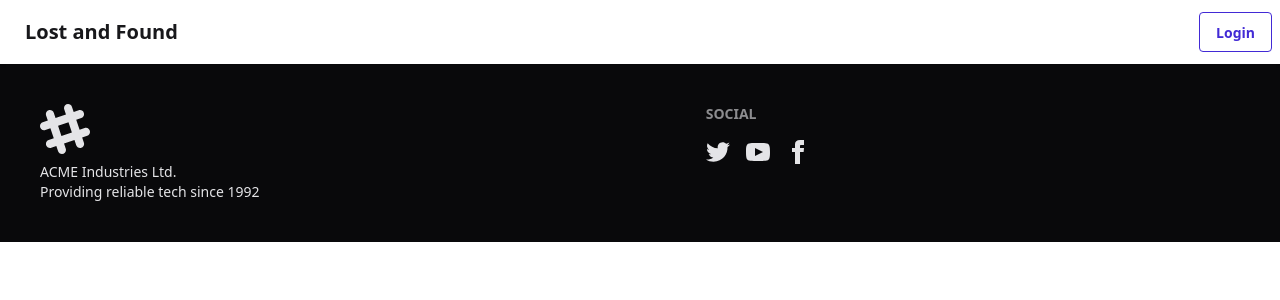
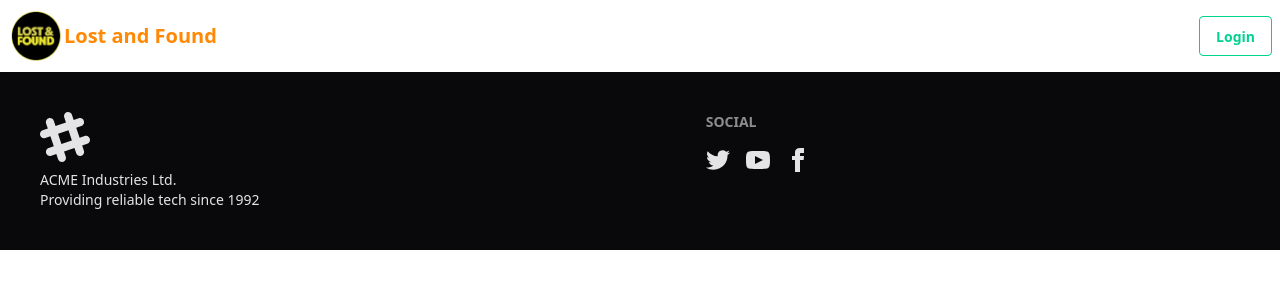
Before and after one commit to Shdeveloper12/Lost-And-Found-Client, a React (Vite) app: page / in a window 1280 px wide. Shown: the top 300 px of the page. Built offline with nearby package versions, Linux system fonts and the light colour scheme; no server answers.

Commit message:
added nanbar logo and login logout btn color

```diff
--- a/src/components/Navbar.jsx
+++ b/src/components/Navbar.jsx
@@ -1,5 +1,5 @@
 import React, { useContext } from "react";
-
+import img1 from '../assets/lost and found logo.png'
 import { Link } from "react-router";
 import { AuthContext } from "../contexts/AuthContext";
 
@@ -15,7 +15,8 @@ const Navbar = () => {
   return (
     <div className="navbar bg-base-100 shadow-sm">
       <div className="navbar-start">
-        <a className="btn btn-ghost text-xl">Lost and Found</a>
+        <img className="w-14" src={img1} alt="" />
+        <a className="text-orange-400 text-xl font-bold">Lost and Found</a>
       </div>
 
       <div className="navbar-end space-x-2 items-center">
@@ -35,13 +36,13 @@ const Navbar = () => {
 
             <button
               onClick={handleSignOut}
-              className="btn btn-outline btn-primary primary"
+              className="btn btn-outline btn-error"
             >
               Log Out
             </button>
           </>
         ) : (
-          <Link className="btn btn-outline btn-primary primary" to="/login">
+          <Link className="btn btn-outline btn-success" to="/login">
             Login
           </Link>
         )}
--- a/src/pages/Register.jsx
+++ b/src/pages/Register.jsx
@@ -55,7 +55,7 @@ const Register = () => {
         timer: 1500,
       });
 
-      navigate("/mygroup");
+      navigate("/");
     } catch (error) {
       console.error(error);
       toast.error(error.message || "Something went wrong");
```
